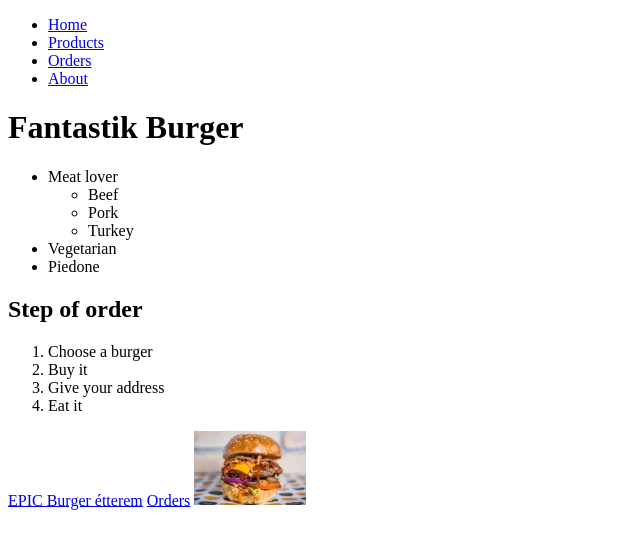
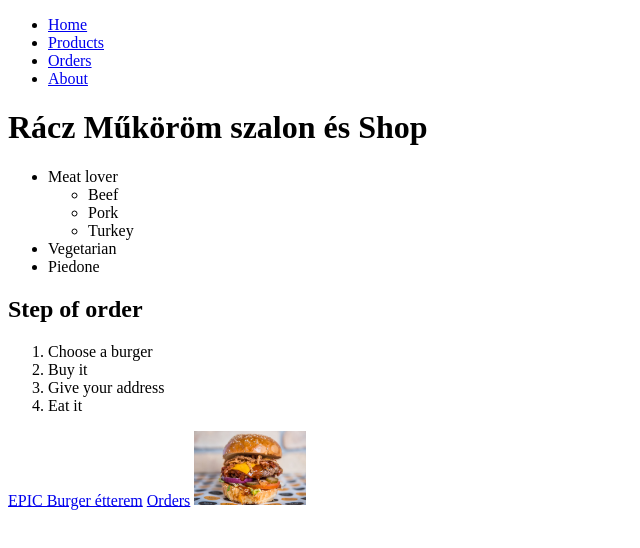
Before and after one commit to haver27/haver27.github.io, a plain HTML site: page index.html in a window 1280 px wide. Shown: the whole page, without its empty margins (0-640 px from the left). Drawn offline with Linux system fonts and the light colour scheme.

Commit message:
Init page.

```diff
--- a/index.html
+++ b/index.html
@@ -22,7 +22,7 @@
             <a href="/about.html">About</a>
         </li>
     </ul>
-    <h1>Fantastik Burger</h1>
+    <h1>Rácz Műköröm szalon és Shop</h1>
     <ul>
         <li>Meat lover
             <ul>
```
